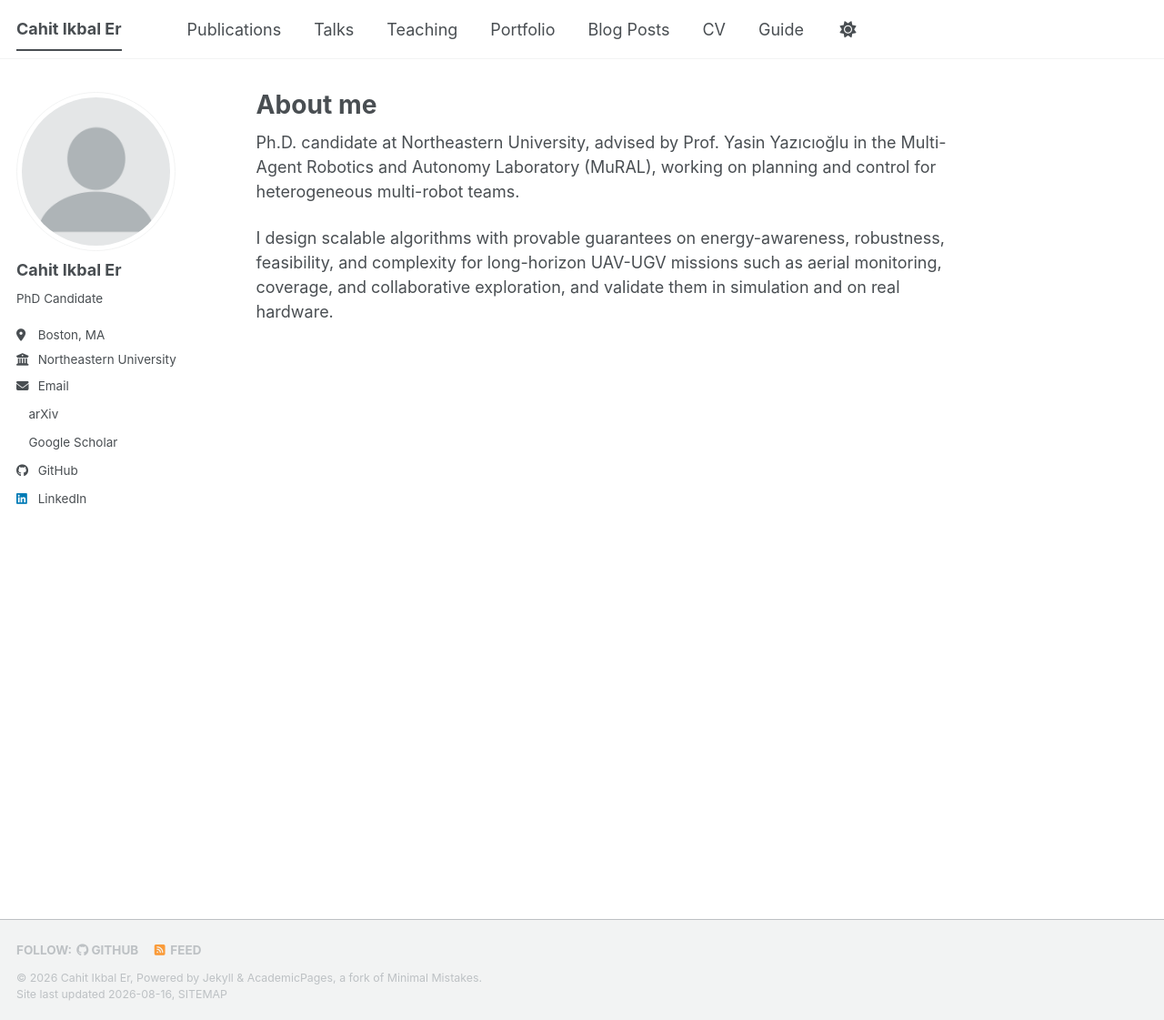
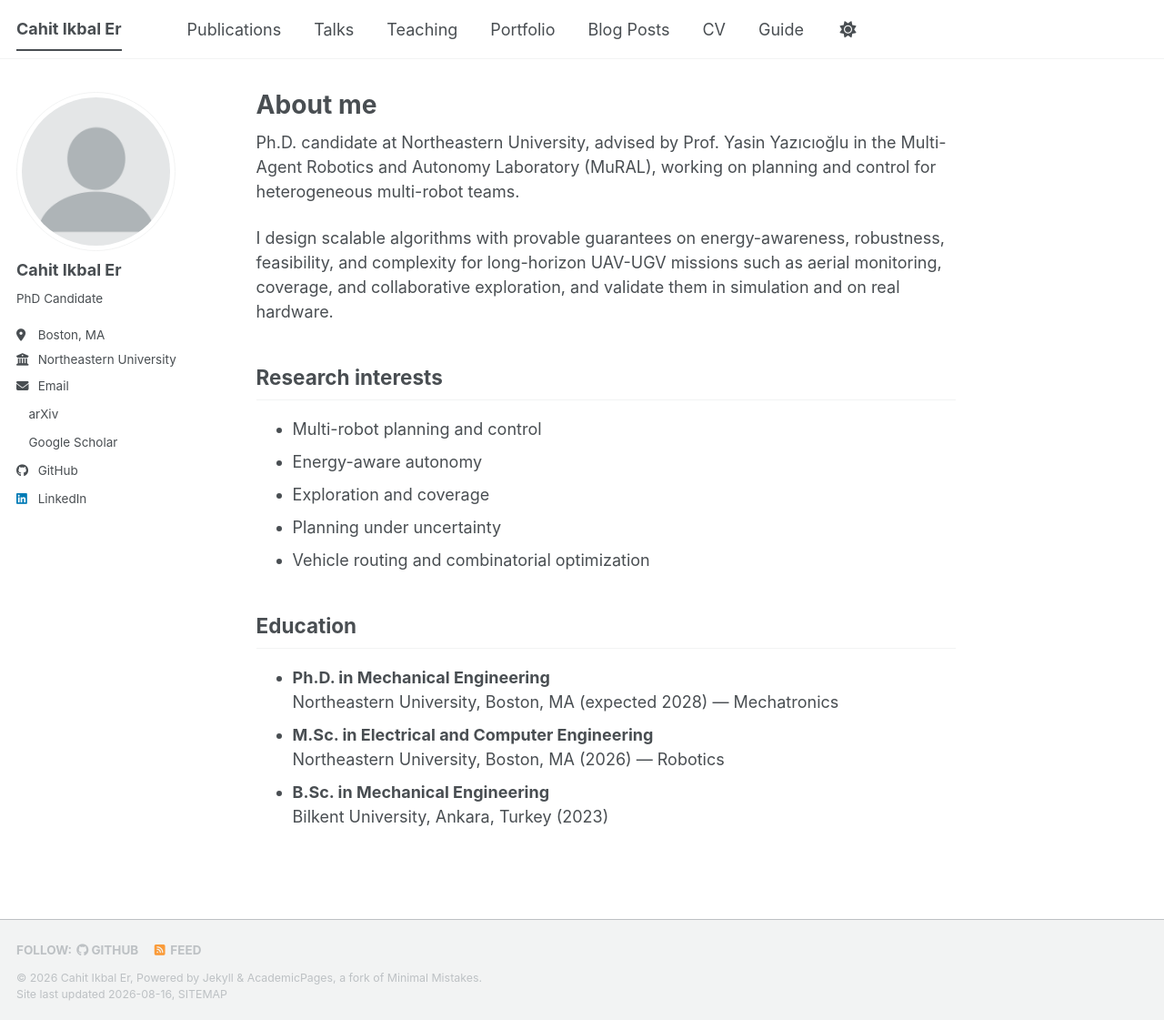
Before and after one commit to cahiter/cahiter.github.io, a Jekyll site: the page built from _pages/about.md, in a window 1280 px wide and 1121 px high. Shown: the whole window at 91% size. Built offline with Jekyll 4.4.1, drawn with Linux system fonts in a browser that asks for light colours; a style sheet for code colours, icons or effects is not loaded.

Commit message:
Update about.md

```diff
--- a/_pages/about.md
+++ b/_pages/about.md
@@ -10,3 +10,20 @@ redirect_from:
 Ph.D. candidate at Northeastern University, advised by Prof. Yasin Yazıcıoğlu in the Multi-Agent Robotics and Autonomy Laboratory (MuRAL), working on planning and control for heterogeneous multi-robot teams.
 
 I design scalable algorithms with provable guarantees on energy-awareness, robustness, feasibility, and complexity for long-horizon UAV-UGV missions such as aerial monitoring, coverage, and collaborative exploration, and validate them in simulation and on real hardware.
+
+## Research interests
+
+- Multi-robot planning and control
+- Energy-aware autonomy
+- Exploration and coverage
+- Planning under uncertainty
+- Vehicle routing and combinatorial optimization
+
+## Education
+
+- **Ph.D. in Mechanical Engineering** <br>
+  Northeastern University, Boston, MA (expected 2028) — Mechatronics
+- **M.Sc. in Electrical and Computer Engineering** <br>
+  Northeastern University, Boston, MA (2026) — Robotics
+- **B.Sc. in Mechanical Engineering** <br>
+  Bilkent University, Ankara, Turkey (2023)
```
